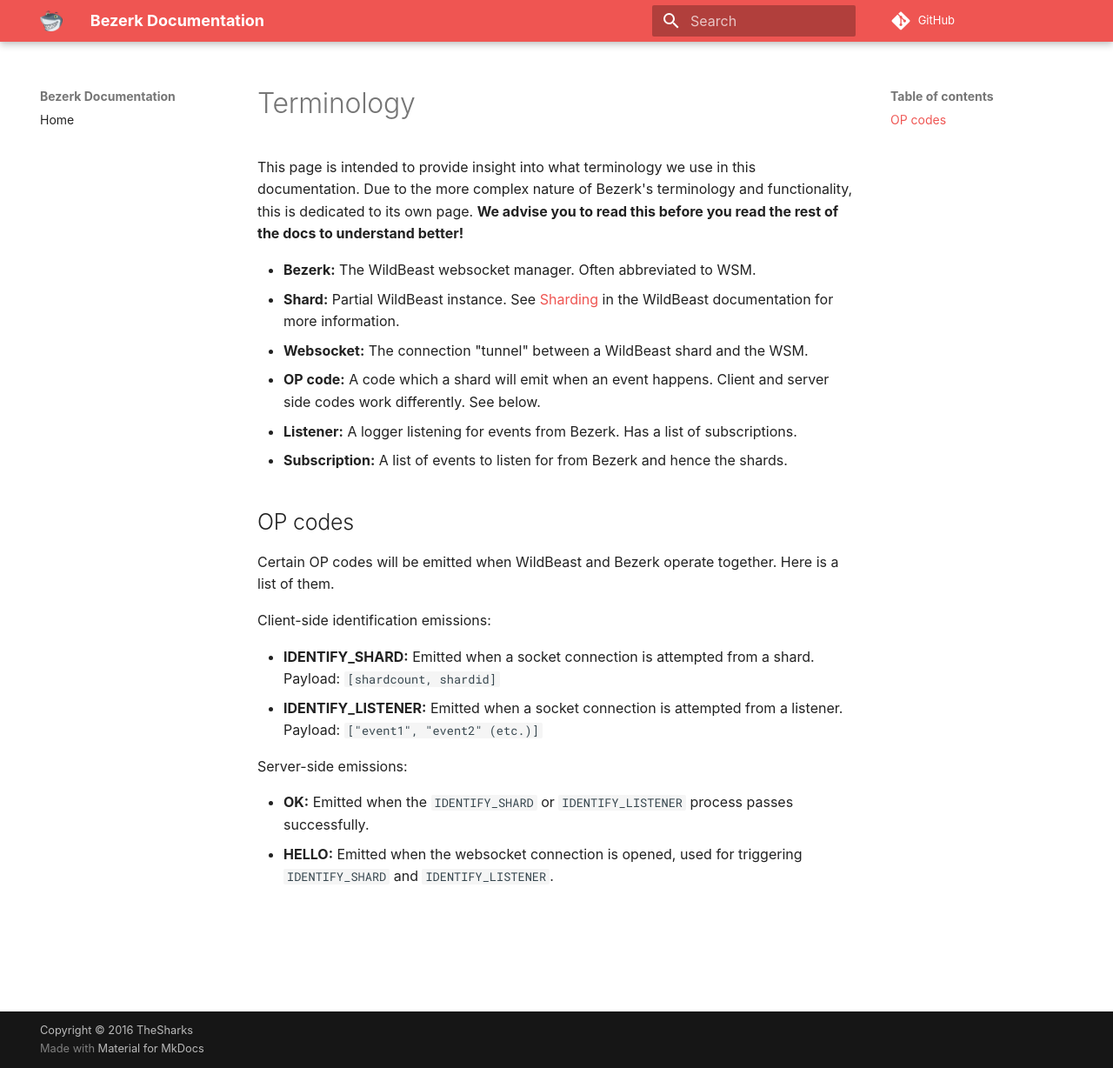
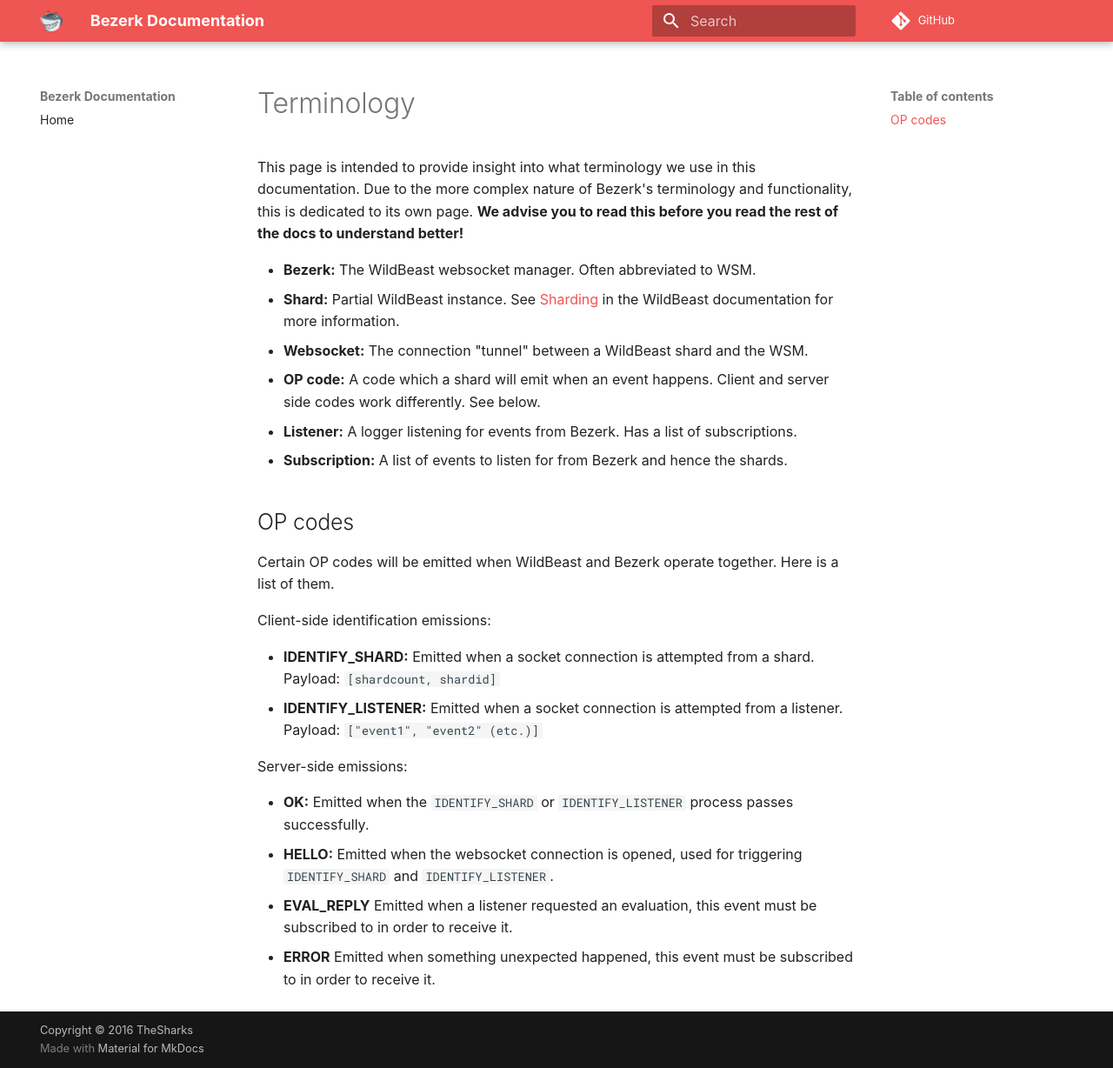
Before and after one commit to TheSharks/BezerkDocs, an MkDocs documentation site: the page built from docs/terminology.md, in a window 1280 px wide and 1228 px high. Shown: the whole window at 87% size. Built offline with MkDocs 1.6.1 and Material for MkDocs 9.7.7, drawn with Linux system fonts in a browser that asks for light colours; some web fonts are replaced; comment, search, counter and statistics services are not loaded; old or Windows-style settings are respelled for this version of MkDocs.

Commit message:
We have more OP codes than this
Step up your game LW

```diff
--- a/docs/terminology.md
+++ b/docs/terminology.md
@@ -19,3 +19,5 @@
 
 - **OK:** Emitted when the `IDENTIFY_SHARD` or `IDENTIFY_LISTENER` process passes successfully.
 - **HELLO:** Emitted when the websocket connection is opened, used for triggering `IDENTIFY_SHARD` and `IDENTIFY_LISTENER`.
+- **EVAL_REPLY** Emitted when a listener requested an evaluation, this event must be subscribed to in order to receive it.
+- **ERROR** Emitted when something unexpected happened, this event must be subscribed to in order to receive it.
```
